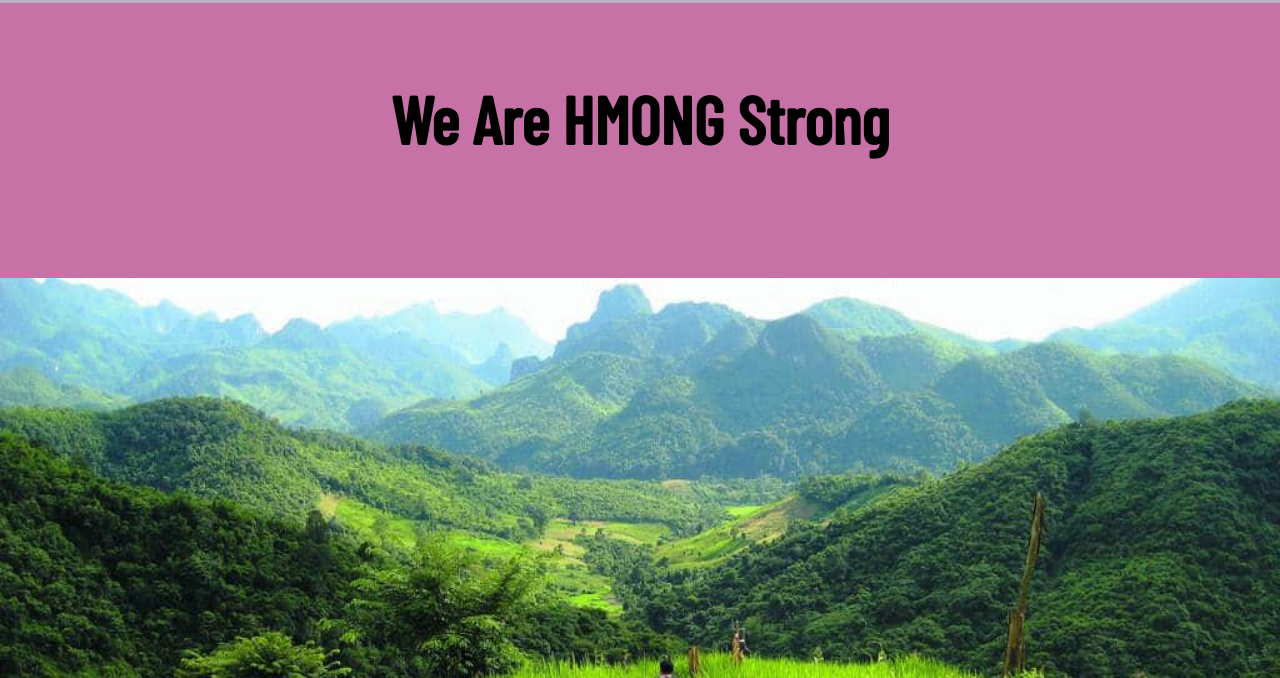
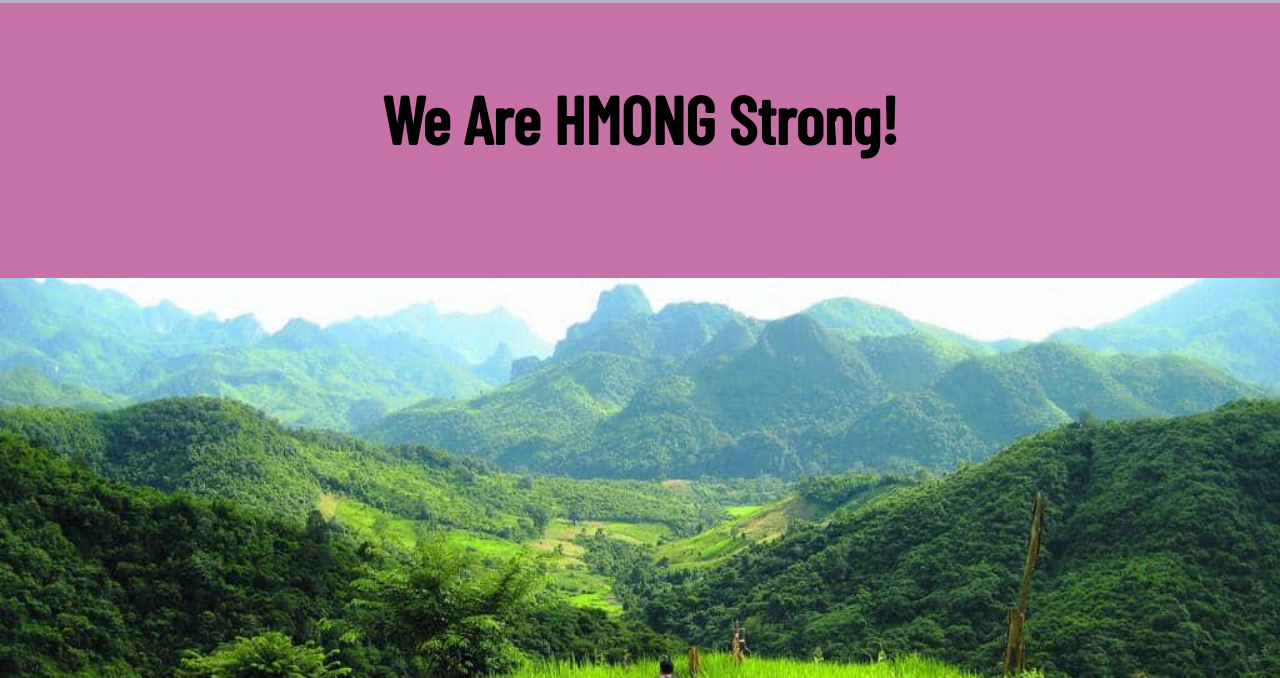
Before and after one commit to Rimudo09/Final-Project, a plain HTML site: page index.html in a window 1280 px wide. Shown: the part 122-800 px from the top of the page. Drawn offline with nearby package versions, Linux system fonts and the light colour scheme; a web font is replaced by a local one.

Commit message:
commit final

```diff
--- a/index.html
+++ b/index.html
@@ -17,7 +17,7 @@
 <body>
     <header>
         <h1 class="header">
-            We Are HMONG Strong
+            We Are HMONG Strong!
         </h1>
         <img class="header-img" src="./img/hmong-village.jpeg" alt="greenhill-village">
     </header>
```
